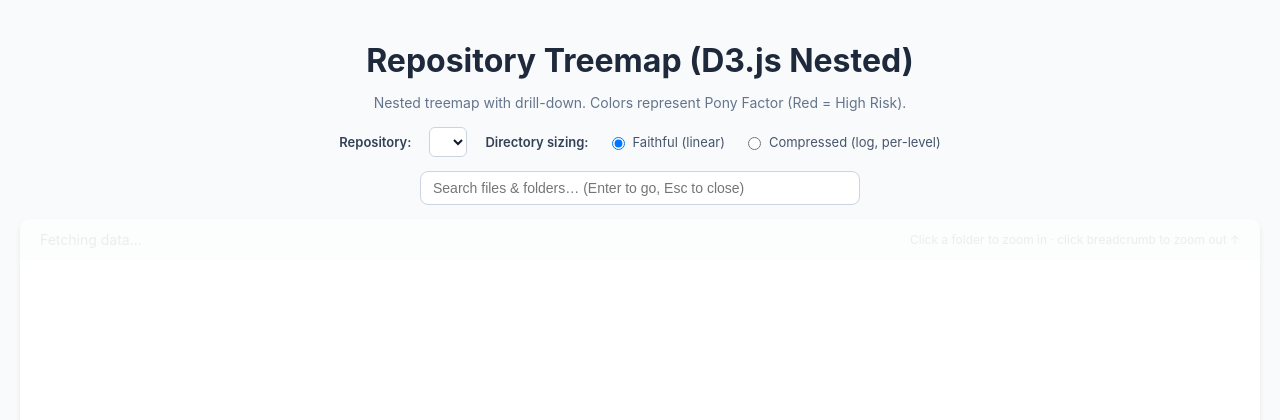
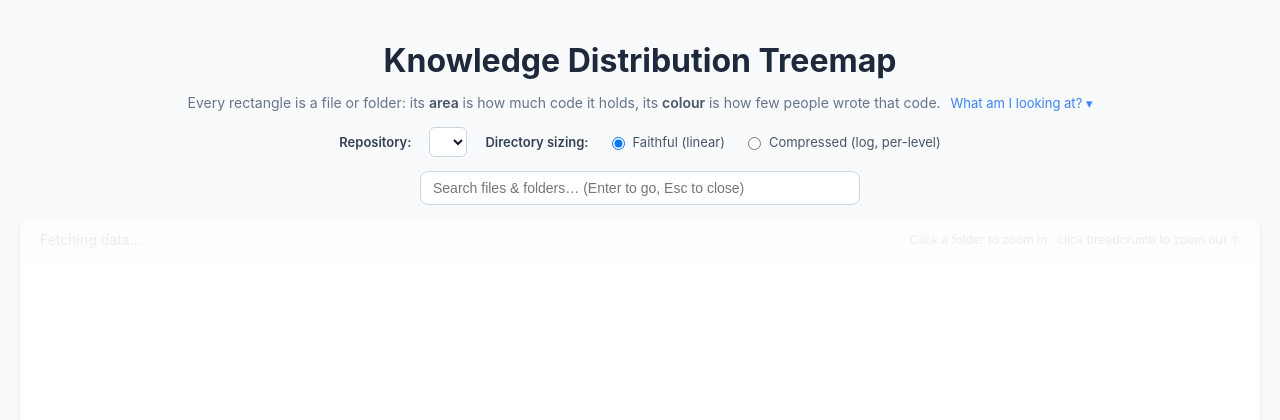
Before and after one commit to rodrigo271113/tcc-dev, a Flask app: page / in a window 1280 px wide. Shown: the top 420 px of the page. Run offline with Flask 3, Linux system fonts and the light colour scheme; data that the repository does not hold is empty; some libraries are stand-ins or nearby versions.

Commit message:
label sizes by their real unit, and explain the chart on the page
The node_len_lines column is only line counts in the per-project exports;
the token dumps hold token counts, so the kernel -- the default repo --
was reporting 153M 'lines' for a codebase of roughly 30-40M. Harmless
while one dataset was reachable, visible now that the selector puts both
in the same dropdown. repo_unit() picks the unit, it travels on the root
node, and the breadcrumb/tooltip/search read it from state.

Also retitles the page and adds a collapsed explainer covering what the
treemap encodes, what a Pony Factor of 1 means, and what the two sizing
modes trade off. The toggle sits inline in the subtitle so the collapsed
page costs no vertical space and the chart keeps its position.

```diff
--- a/src/app.py
+++ b/src/app.py
@@ -106,12 +106,29 @@ def numeric_column(df, column, fallback):
     return val.mask(val.isna() & raw.notna(), float(fallback)).astype(float)
 
 
-def format_lines(size):
-    """Render a line count as a grouped string, e.g. 12345 -> '12,345 lines'."""
+# The `node_len_lines` column does NOT hold the same unit in every dataset, so
+# the label has to follow the repository rather than the column name.
+#   * the token dumps (tokenFilesFull) are token counts -- the root totals
+#     153,359,488 for a kernel of roughly 30-40M lines, i.e. ~5 per line, and
+#     the replication package they came from describes them as token-level.
+#   * the per-project exports really are line counts -- an ApacheHTTP changelog
+#     entry reads as 2, and those files are 2 lines long.
+# Mislabelling was harmless while only one dataset was reachable; with a
+# repository selector both units now sit in the same dropdown.
+TOKEN_REPOS = {"tokenFilesFull"}
+
+
+def repo_unit(repo):
+    """The unit `node_len_lines` is measured in for this repository."""
+    return "tokens" if repo in TOKEN_REPOS else "lines"
+
+
+def format_size(size, unit):
+    """Render a size as a grouped string, e.g. 12345 -> '12,345 tokens'."""
     try:
-        return f"{int(size):,} lines"
+        return f"{int(size):,} {unit}"
     except Exception:
-        return f"{size} lines"
+        return f"{size} {unit}"
 
 
 def list_repos():
@@ -193,7 +210,7 @@ def get_repos():
     return jsonify({"repos": list_repos(), "default": DEFAULT_REPO})
 
 # builds the tree from the csv file
-def build_tree(csv_path):
+def build_tree(csv_path, unit="lines"):
     df = read_repo_csv(csv_path)
 
     # The CSV already contains one row per node (directories AND files). Row
@@ -210,6 +227,9 @@ def build_tree(csv_path):
         "children": [],
         "path": "",
         "color": "#334155",
+        # Travels with the tree so the breadcrumb and the tooltip/search
+        # fallbacks label sizes the same way the server did.
+        "unit": unit,
     }
 
     # str() of a missing cell yields the literal "nan"; .astype(str) reproduces
@@ -256,7 +276,7 @@ def build_tree(csv_path):
     colors = tf_to_color(tf).tolist()
     tfs = tf.tolist()
     sizes = size.tolist()
-    actual_sizes = [format_lines(s) for s in sizes]
+    actual_sizes = [format_size(s, unit) for s in sizes]
 
     nodes = [
         {
@@ -321,7 +341,7 @@ def get_tree():
         return cached
 
     try:
-        tree = build_tree(csv_path)
+        tree = build_tree(csv_path, repo_unit(repo or DEFAULT_REPO))
     except Exception as exc:
         # A CSV whose header matches neither family (or is otherwise unusable)
         # is a data problem, not a crash: report it as JSON so the frontend can
--- a/src/static/css/style.css
+++ b/src/static/css/style.css
@@ -5,6 +5,28 @@ body {
 }
 h1 { text-align: center; color: #1e293b; margin-bottom: 5px; }
 .subtitle { text-align: center; color: #64748b; margin-bottom: 16px; font-size: 14px; }
+.subtitle b { color: #475569; font-weight: 600; }
+
+/* The explainer is collapsed by default and its toggle sits inline in the
+   subtitle, so an unexpanded page costs no extra vertical space and the
+   treemap stays above the fold. */
+#intro-toggle {
+    margin-left: 6px; color: #3b82f6; text-decoration: none;
+    font-size: 13px; white-space: nowrap;
+}
+#intro-toggle:hover { text-decoration: underline; }
+#intro-toggle::after { content: " \25be"; }
+#intro-toggle[aria-expanded="true"]::after { content: " \25b4"; }
+
+.intro {
+    max-width: 1600px; margin: -6px auto 16px; padding: 14px 20px;
+    background: #fff; border: 1px solid #e2e8f0; border-radius: 8px;
+    color: #475569; font-size: 13px; line-height: 1.55;
+}
+.intro p { margin: 0 0 9px; }
+.intro p:last-child { margin-bottom: 0; }
+.intro b { color: #1e293b; }
+.intro[hidden] { display: none; }
 
 #treemap-container {
     width: 100%; max-width: 1600px; height: 860px;
--- a/src/static/js/main.js
+++ b/src/static/js/main.js
@@ -9,6 +9,17 @@ const height = container.parentElement.clientHeight - 46;
 
 const loadingEl = document.getElementById('loading');
 const repoSelect = document.getElementById('repo-select');
+
+// Collapsed explainer: the toggle lives inline in the subtitle so the treemap
+// keeps its position on load, and only moves down if the reader asks for it.
+const introToggle = document.getElementById('intro-toggle');
+const introBox = document.getElementById('intro');
+introToggle.addEventListener('click', ev => {
+    ev.preventDefault();
+    const open = introBox.hasAttribute('hidden');
+    introBox.toggleAttribute('hidden', !open);
+    introToggle.setAttribute('aria-expanded', String(open));
+});
 
 const treemap = d3.treemap()
     .paddingOuter(2)
@@ -69,6 +80,7 @@ function loadRepo(repo) {
             .sort((a, b) => (b.value || 0) - (a.value || 0));
 
         state.searchHighlight = null;      // belongs to the tree we just dropped
+        state.unit = data.unit || 'lines'; // tokens or lines, depending on the dataset
         const svg = freshSvg();
 
         const renderer = initRenderer(rootHierarchy, svg, treemap, width, height);
--- a/src/static/js/render.js
+++ b/src/static/js/render.js
@@ -70,7 +70,7 @@ export function initRenderer(rootHierarchy, svg, treemap, width, height) {
         // Breadcrumb reflects the *focused* node within the full tree.
         const bcText = document.getElementById('bc-text');
         bcText.innerHTML = `<b>${fullPath(focus) || 'Project Root'}</b>` +
-            ` &nbsp;|&nbsp; ${fmt(Math.round(focus.value || 0))} lines`;
+            ` &nbsp;|&nbsp; ${fmt(Math.round(focus.value || 0))} ${state.unit}`;
         document.getElementById('breadcrumb').onclick = () => {
             if (focus.parent) { state.searchHighlight = null; render(focus.parent); }
         };
--- a/src/static/js/search.js
+++ b/src/static/js/search.js
@@ -52,7 +52,7 @@ export function setupSearch(allNodes, render) {
         }
         resultsBox.innerHTML = results.map((n, idx) => {
             const kind = n.children ? "folder" : "file";
-            const size = n.data.actual_size || `${fmt(Math.round(n.value || 0))} lines`;
+            const size = n.data.actual_size || `${fmt(Math.round(n.value || 0))} ${state.unit}`;
             return `<div class="sr-item${idx === activeIdx ? ' active' : ''}" data-idx="${idx}">
                 <div class="sr-name">${escapeHtml(n.data.name)}<span class="kind">${kind} &middot; ${size}</span></div>
                 <div class="sr-path">${escapeHtml(n.data.path)}</div></div>`;
--- a/src/static/js/state.js
+++ b/src/static/js/state.js
@@ -2,4 +2,8 @@
 export const state = {
     sizeMode: 'linear',       // 'linear' = faithful areas, 'log' = per-level compression
     searchHighlight: null,    // path of the tile to highlight after a search jump
+    // What node sizes are counted in. It follows the dataset, not the column
+    // name: the token dumps hold token counts while the per-project exports
+    // hold line counts, and the selector can load either.
+    unit: 'lines',
 };
--- a/src/static/js/tooltip.js
+++ b/src/static/js/tooltip.js
@@ -1,9 +1,11 @@
+import { state } from './state.js';
+
 const tooltip = document.getElementById("tooltip");
 const fmt = d3.format(",");
 
 export function showTooltip(event, d) {
     const tf = d.data.tf != null ? (+d.data.tf).toFixed(1) : "n/a";
-    const size = d.data.actual_size || `${fmt(Math.round(d._true || 0))} lines`;
+    const size = d.data.actual_size || `${fmt(Math.round(d._true || 0))} ${state.unit}`;
     const kind = d.children ? "Directory" : "File";
     tooltip.innerHTML =
         `<div><b>${d.data.name}</b> <span style="color:#94a3b8">(${kind})</span></div>` +
--- a/src/templates/index.html
+++ b/src/templates/index.html
@@ -3,14 +3,36 @@
 <head>
     <meta charset="UTF-8">
     <meta name="viewport" content="width=device-width, initial-scale=1.0">
-    <title>D3 Nested Treemap Experiment</title>
+    <title>Knowledge Distribution Treemap</title>
     <script src="https://d3js.org/d3.v7.min.js"></script>
     <link rel="stylesheet" href="{{ url_for('static', filename='css/style.css') }}">
 </head>
 <body>
 
-    <h1>Repository Treemap (D3.js Nested)</h1>
-    <p class="subtitle">Nested treemap with drill-down. Colors represent Pony Factor (Red = High Risk).</p>
+    <h1>Knowledge Distribution Treemap</h1>
+    <p class="subtitle">
+        Every rectangle is a file or folder: its <b>area</b> is how much code it holds,
+        its <b>colour</b> is how few people wrote that code.
+        <a id="intro-toggle" href="#" role="button" aria-expanded="false" aria-controls="intro">What am I looking at?</a>
+    </p>
+
+    <div id="intro" class="intro" hidden>
+        <p><b>The treemap.</b> Folders are boxes drawn around the boxes of what they
+        contain, so nesting on screen is nesting on disk. Area is proportional to size,
+        which means a directory takes exactly as much room as everything inside it.
+        Click a folder to zoom in, click the bar above the chart to zoom back out.</p>
+
+        <p><b>Pony Factor (TF).</b> The number of authors responsible for most of a
+        file's code. <b>TF&nbsp;=&nbsp;1</b> means essentially one person wrote it — if
+        they leave the project, nobody else knows that code. It is the "bus factor"
+        idea applied per file, so <b>lower is riskier</b>, and red marks the code most
+        dependent on a single person.</p>
+
+        <p><b>Directory sizing.</b> <i>Faithful</i> makes area exactly proportional to
+        size, which is honest but leaves small files invisible next to huge ones.
+        <i>Compressed</i> shrinks the differences so small siblings stay clickable —
+        useful for exploring, but areas are no longer literal.</p>
+    </div>
 
     <div class="controls">
         <span class="label">Repository:</span>
```
